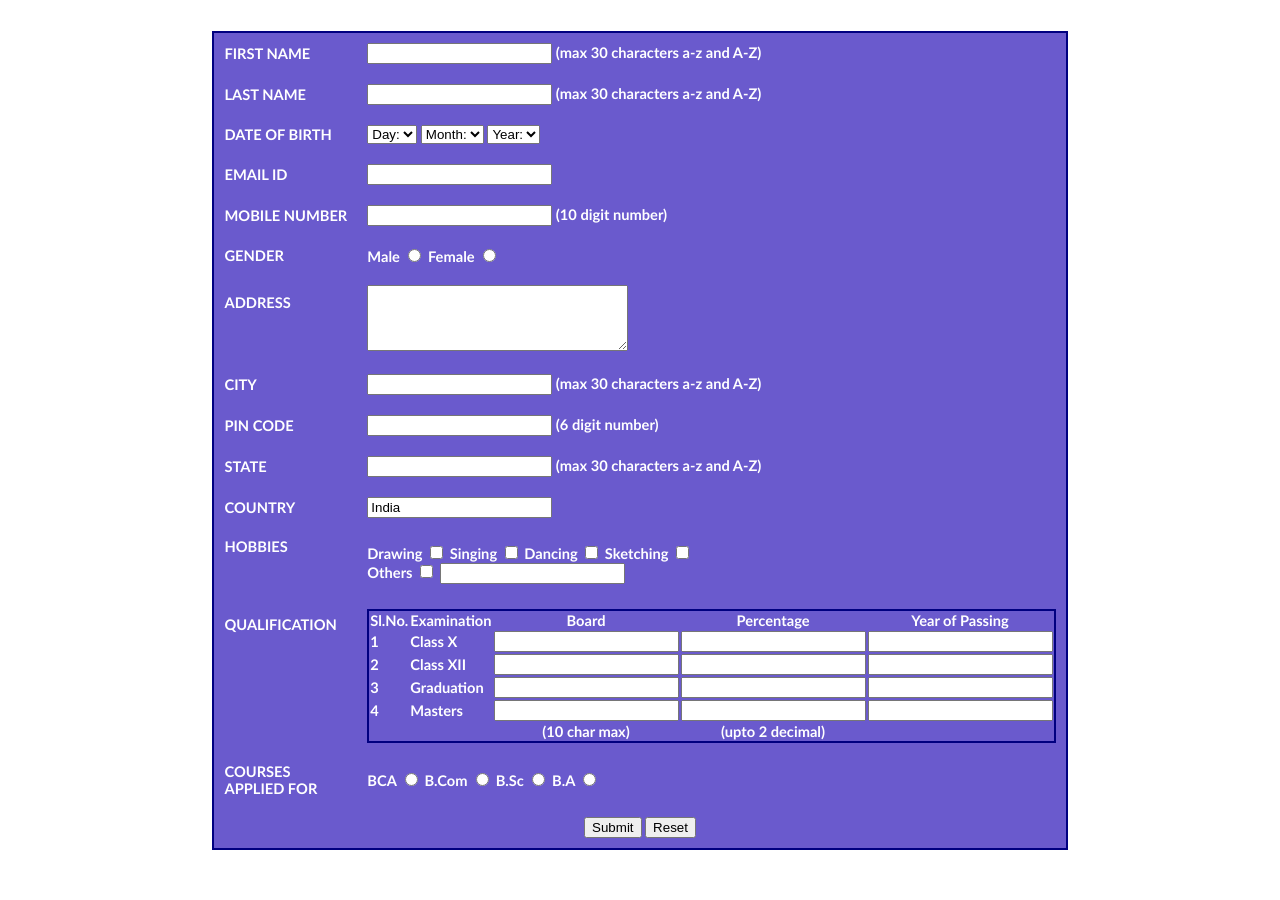
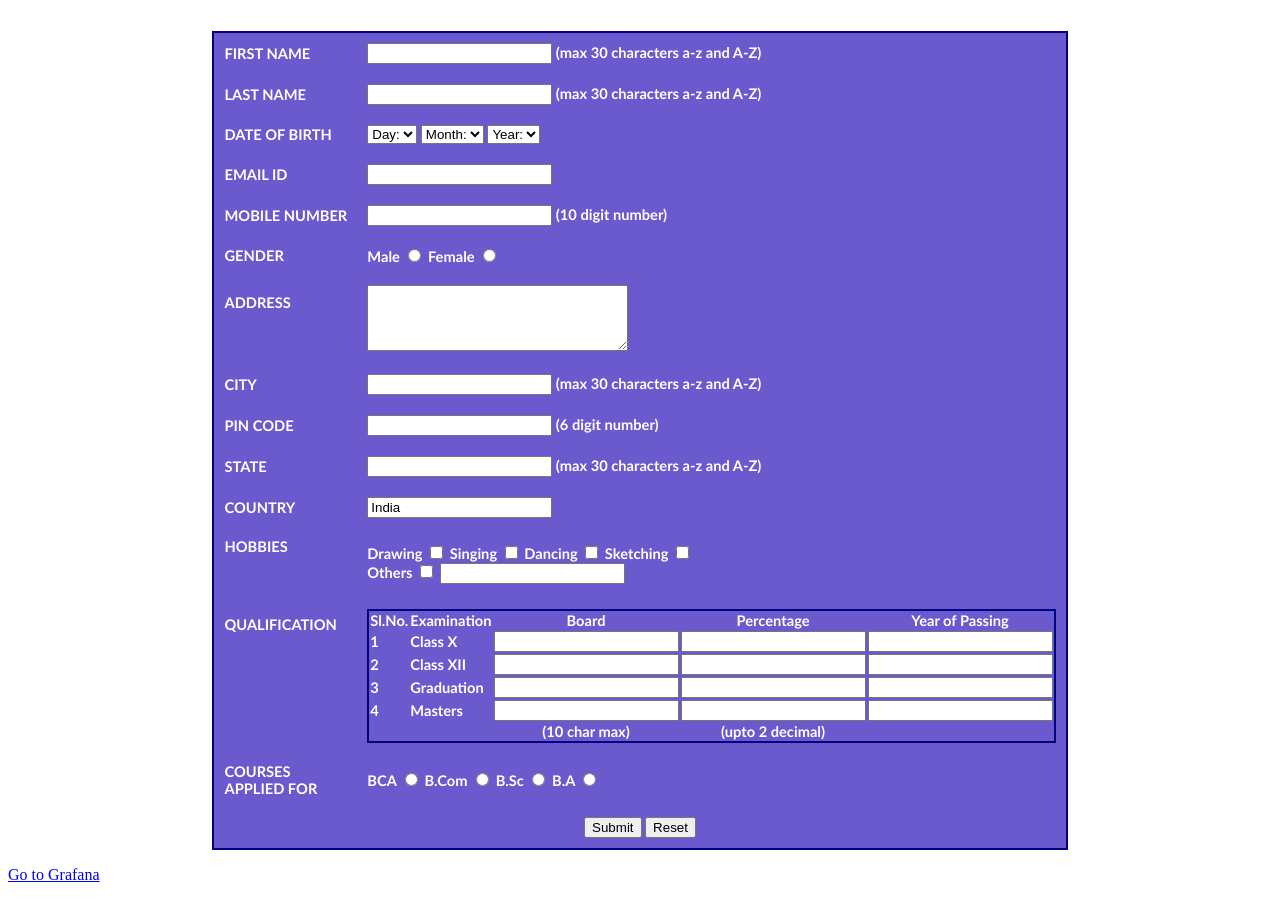
Before and after one commit to EbongueMaxwell/Grafana, a plain HTML site: page index.html in a window 1280 px wide. Shown: the part 76-976 px from the top of the page. Before the commit the page ends 942 px from the top, so only its background shows below. Drawn offline with Linux system fonts and the light colour scheme.

Commit message:
index.html

```diff
--- a/index.html
+++ b/index.html
@@ -302,7 +302,7 @@ B.A
 </table>
 
 </form>
-<p><a href="Grafana.html" Go to Grafana </a></p>
+<p> <a href="Grafana.html"> Go to Grafana</a></p>
 
 </body>
 </html>
```
